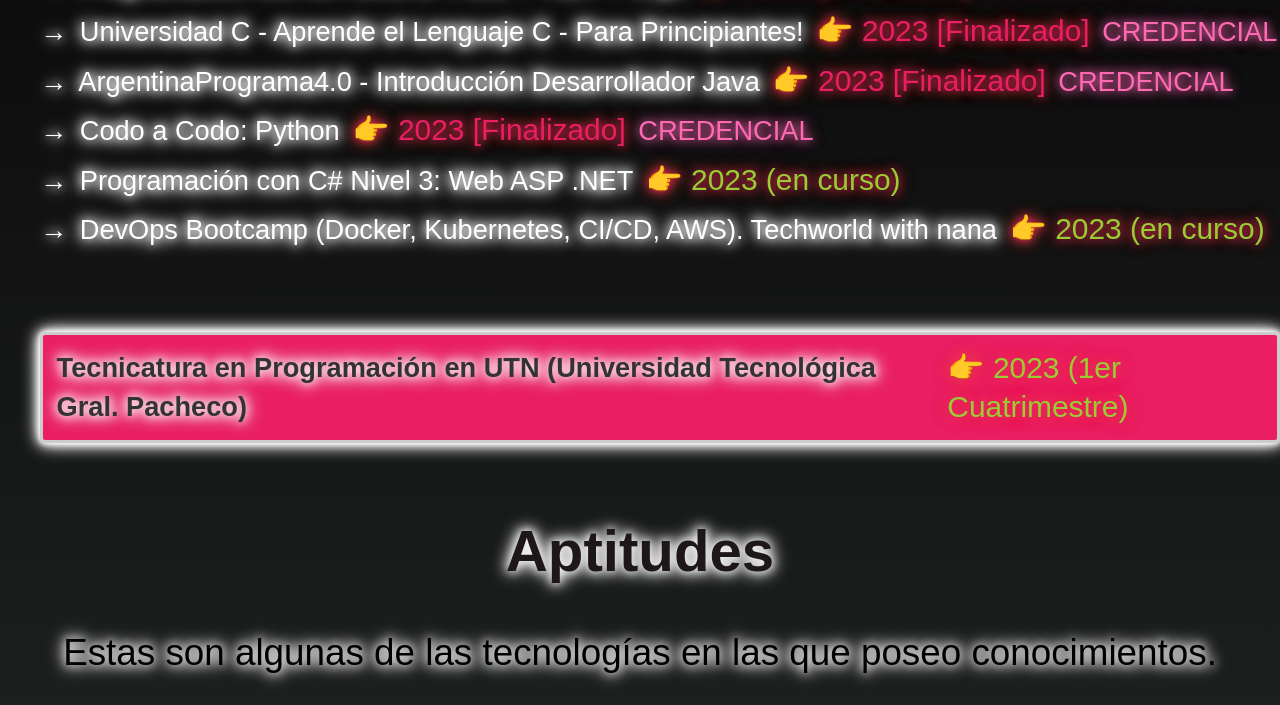
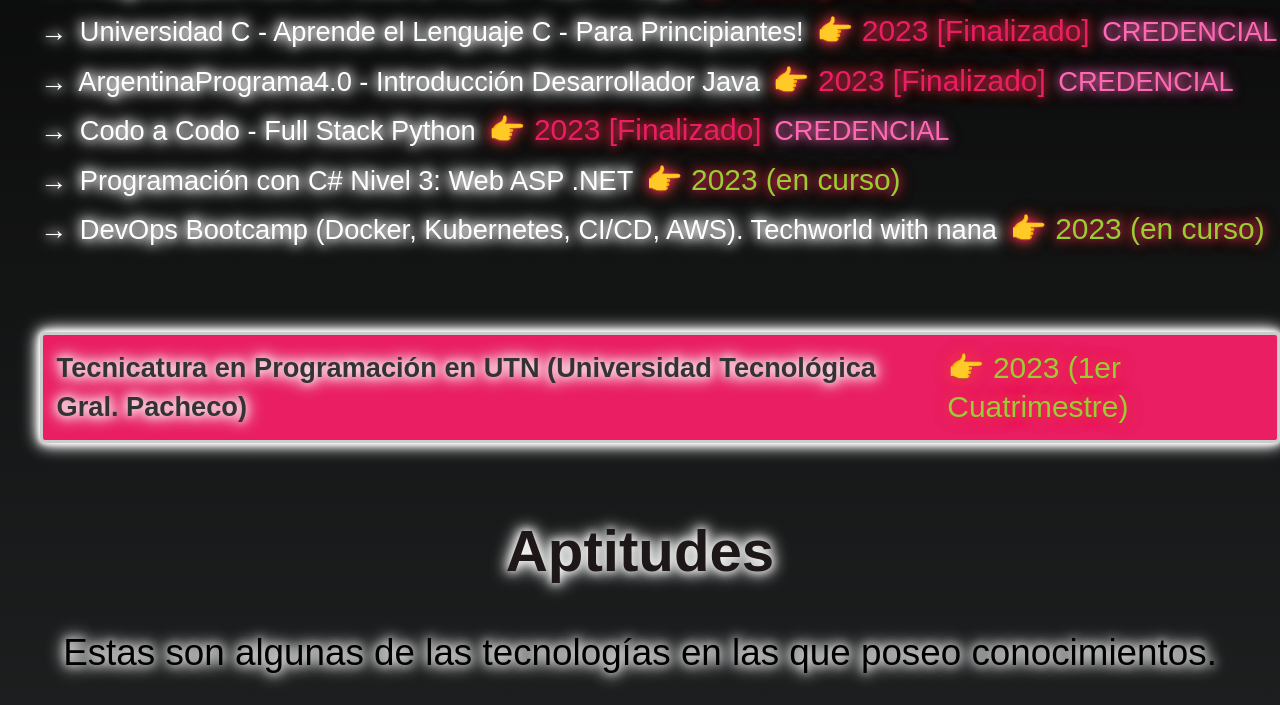
Before and after one commit to MiguelAngelLardo/Portfolio.Miguel-Lardo, a plain HTML site: page index.html in a window 1280 px wide. Shown: the part 859-1564 px from the top of the page. Drawn offline with nearby package versions, Linux system fonts and the light colour scheme; files whose address does not match are found by name; a web font is replaced by a local one.

Commit message:
Credencia Python codo a Codo

```diff
--- a/index.html
+++ b/index.html
@@ -91,9 +91,9 @@
             </li>
 
             <li>
-              <a href="https://drive.google.com/file/d/1GkDHIq9pBlM2BylaemWwpGWN2UCn8PqY/view?usp=sharing" target="_blank">Codo a Codo: Python </a>
+              <a href="https://drive.google.com/file/d/1GkDHIq9pBlM2BylaemWwpGWN2UCn8PqY/view?usp=sharing" target="_blank">Codo a Codo - Full Stack Python</a>
               <span>👉 2023 [Finalizado]</span>
-              <a href="#" class="show-credential" target="_blank">CREDENCIAL</a>
+              <a href="https://drive.google.com/file/d/1OIRbRCmFC-_372lHppOvTfSvwcRRt2Hm/view?usp=sharing" class="show-credential" target="_blank">CREDENCIAL</a>
             </li>
 
             <li>
```
